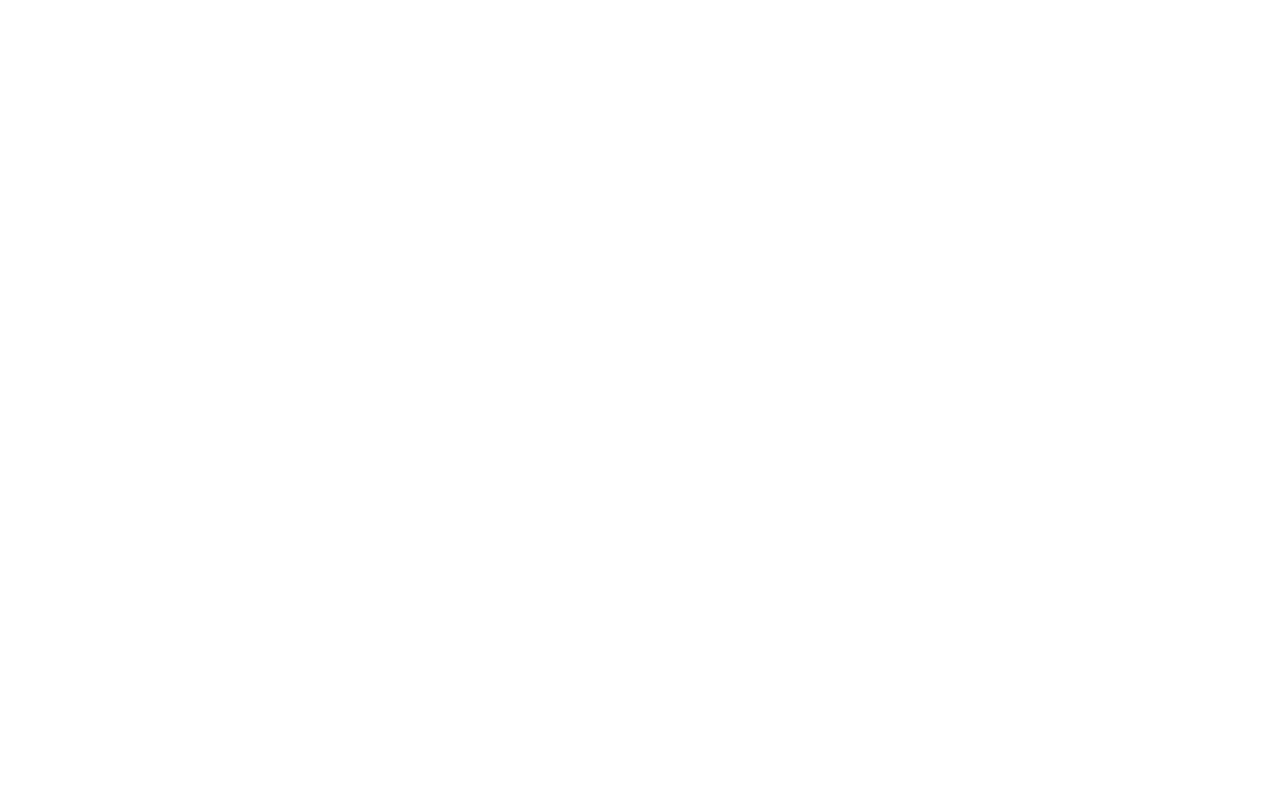
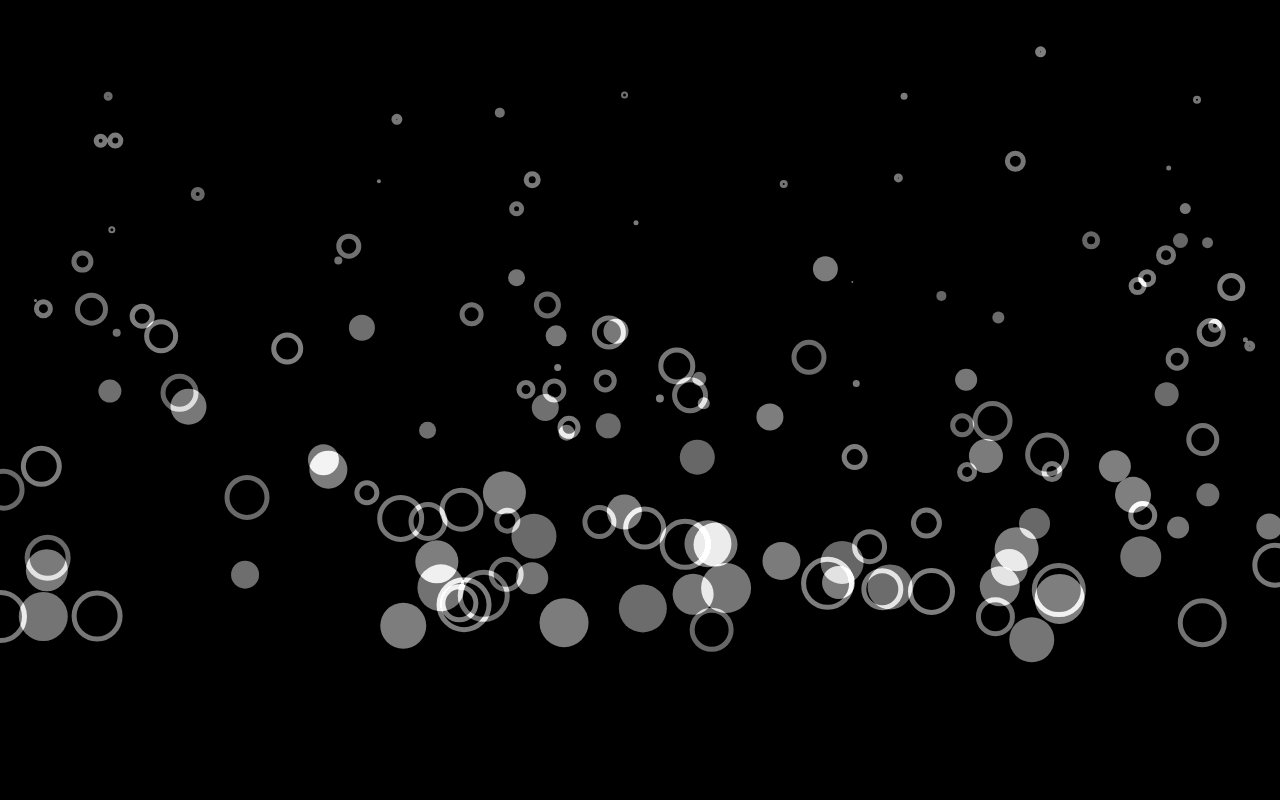
Before and after one commit to kana03181/particle, a plain HTML site: page index.html in a window 1280 px wide. Drawn offline with Linux system fonts and the light colour scheme.

Commit message:
ランダムで表示されるパーティクルを作成

```diff
--- a/assets/css/reset.css
+++ /dev/null
@@ -1,407 +0,0 @@
-/**
- * Resetting margins, paddings, and borders
- */
-html,
-body,
-div,
-span,
-applet,
-object,
-iframe,
-h1,
-h2,
-h3,
-h4,
-h5,
-h6,
-p,
-blockquote,
-pre,
-a,
-abbr,
-acronym,
-address,
-big,
-cite,
-code,
-del,
-dfn,
-em,
-img,
-ins,
-kbd,
-q,
-s,
-samp,
-small,
-strike,
-strong,
-sub,
-sup,
-tt,
-var,
-b,
-u,
-i,
-center,
-dl,
-dt,
-dd,
-ol,
-ul,
-li,
-fieldset,
-form,
-label,
-legend,
-table,
-caption,
-tbody,
-tfoot,
-thead,
-tr,
-th,
-td,
-article,
-aside,
-canvas,
-details,
-embed,
-figure,
-figcaption,
-footer,
-header,
-hgroup,
-main,
-menu,
-nav,
-output,
-ruby,
-section,
-summary,
-time,
-mark,
-audio,
-video {
-  margin: 0;
-  padding: 0;
-  border: 0;
-}
-
-/**
- * Resetting HTML5 Elements for older browsers
- */
-article,
-aside,
-details,
-figcaption,
-figure,
-footer,
-header,
-hgroup,
-main,
-menu,
-nav,
-section {
-  display: block;
-}
-
-/*
-  # Document & Sections
----------------------------------------------- */
-html {
-  box-sizing: border-box;
-  min-height: 100%;
-  overflow-y: scroll;
-  -webkit-text-size-adjust: 100%;
-  scroll-behavior: smooth;
-}
-
-blockquote,
-q {
-  quotes: none;
-}
-
-blockquote:after,
-blockquote:before,
-q:after,
-q:before {
-  content: "";
-  content: none;
-}
-
-hr {
-  overflow: visible;
-}
-
-ol,
-ul {
-  list-style: none;
-}
-
-pre {
-  font-family: monospace;
-  font-size: 1em;
-}
-
-/*
-  # Text-level semantics
----------------------------------------------- */
-a {
-  background-color: transparent;
-  -webkit-text-decoration-skip: objects;
-}
-
-a:active,
-a:hover {
-  outline-width: 0;
-}
-
-abbr[title] {
-  border-bottom: none;
-  text-decoration: underline dotted;
-  text-decoration: underline;
-}
-
-b,
-strong {
-  font-weight: bolder;
-}
-
-code,
-kbd,
-samp {
-  font-family: monospace;
-  font-size: 1em;
-}
-
-dfn {
-  font-style: italic;
-}
-
-mark {
-  background-color: #ff0;
-  color: #000;
-}
-
-small {
-  font-size: 0.8em;
-}
-
-sub,
-sup {
-  position: relative;
-  font-size: 0.75em;
-  line-height: 0;
-  vertical-align: baseline;
-}
-
-sub {
-  bottom: -0.25em;
-}
-
-sup {
-  top: -0.5em;
-}
-
-/*
-  # Embedded content
----------------------------------------------- */
-audio,
-canvas,
-progress,
-video {
-  display: inline-block;
-}
-
-audio:not([controls]) {
-  display: none;
-  height: 0;
-}
-
-img,
-video {
-  max-width: 100%;
-  height: auto;
-  vertical-align: bottom;
-}
-
-svg:not([fill]) {
-  fill: currentColor;
-}
-
-svg:not(:root) {
-  overflow: hidden;
-}
-
-/*
-  # Tabular data
----------------------------------------------- */
-table {
-  border-spacing: 0;
-  border-collapse: collapse;
-}
-
-/*
-  # Forms
----------------------------------------------- */
-button,
-input,
-optgroup,
-select,
-textarea {
-  margin: 0;
-  font: inherit;
-}
-
-button,
-select {
-  text-transform: none;
-}
-
-button,
-input {
-  overflow: visible;
-}
-
-button,
-[type="button"],
-[type="reset"],
-[type="submit"],
-[role="button"] {
-  cursor: pointer;
-  -webkit-appearance: button;
-  display: inline-block;
-  border: 0;
-  background-color: transparent;
-  color: inherit;
-  text-decoration: none;
-  appearance: none;
-}
-
-button:-moz-focusring,
-[type="button"]::-moz-focus-inner,
-[type="reset"]::-moz-focus-inner,
-[type="submit"]::-moz-focus-inner {
-  outline: 1px dotted #000;
-}
-
-legend {
-  display: table;
-  max-width: 100%;
-  color: inherit;
-  white-space: normal;
-}
-
-optgroup {
-  font-weight: bold;
-}
-
-progress {
-  vertical-align: baseline;
-}
-
-textarea {
-  overflow: auto;
-  resize: vertical;
-}
-
-[type="checkbox"],
-[type="radio"] {
-  padding: 0;
-}
-
-[type="search"] {
-  outline-offset: -2px;
-  -webkit-appearance: textfield;
-}
-
-::-webkit-file-upload-button {
-  font: inherit;
-  -webkit-appearance: button;
-}
-
-/*
-  # Interactive & Misc
----------------------------------------------- */
-summary {
-  display: list-item;
-}
-
-template,
-[hidden] {
-  display: none;
-}
-
-/*
-  # Accessibility
----------------------------------------------- */
-[disabled],
-[aria-disabled="true"] {
-  cursor: not-allowed;
-}
-
-[aria-busy="true"] {
-  cursor: progress;
-}
-
-[aria-controls] {
-  cursor: pointer;
-}
-
-[aria-hidden="false"][hidden] {
-  display: initial;
-}
-
-[aria-hidden="false"][hidden]:not(:focus) {
-  position: absolute;
-  clip: rect(0, 0, 0, 0);
-}
-
-:focus:not(:focus-visible),
-::before:focus:not(:focus-visible),
-::after:focus:not(:focus-visible) {
-  outline: none;
-}
-
-/**
- * Prettier ignore
- */
-@media (prefers-reduced-motion: reduce) {
-  *,
-  ::before,
-  ::after {
-    transition-duration: 1ms !important;
-    transition-delay: 0s !important;
-    animation-duration: 1ms !important;
-    animation-delay: -1ms !important;
-    animation-iteration-count: 1 !important;
-    background-attachment: initial !important;
-    scroll-behavior: auto !important;
-  }
-}
-
-/**
- * Checker
- */
-button:not([type]):after {
-  content: "警告： このbuttonにはtype属性がありません";
-  background-color: red;
-  color: #fff;
-}
-
-
-figure{
-  margin-inline-start: 0;
-    margin-inline-end: 0;
-    margin-block-start: 0;
-    margin-block-end: 0;
-}
-
-*,
-*::before,
-*::after {
-  margin: 0;
-  padding: 0;
-  box-sizing: border-box;
-}
--- a/assets/css/style.css
+++ b/assets/css/style.css
@@ -0,0 +1,11 @@
+body{
+  margin: 0;
+  height: 0;
+  overflow: hidden;
+}
+
+canvas{
+  width: 100vw;
+  height: 100vh;
+  background-color: #000;
+}
--- a/assets/main.js
+++ b/assets/main.js
@@ -0,0 +1,146 @@
+let stageW = 0;
+let stageH = 0;
+
+let particleSize = 0; // パーティクルのサイズ
+const MAX_LIFE = 50; // 寿命の最大値
+const PARTICLE_SIZE = 25; // パーティクルのサイズ（定数）
+const emitPerFrame = 3; // フレームあたりの粒子発生数
+const particles = []; // 配列でパーティクルを管理
+
+const canvas = document.querySelector("canvas");
+const context = canvas.getContext("2d");
+
+/** パーティクルクラス **/
+class Particle{
+  constructor(){
+    this.reset();
+  }
+
+  /** 値を初期化します。 **/
+  reset(){
+    this.x = 0;
+    this.y = 0;
+    this.vx = 0;
+    this.vy = 0;
+    this.life = 0;
+    this.scale = 0;
+  }
+
+}
+
+resize();
+tick();
+window.addEventListener("resize", resize);
+
+/** フレーム更新のタイミング **/
+function tick() {
+  setTimeout(tick, 16); // RAFだとブラウザ互換性に課題ありのためsetTimeoutを使用
+
+  // パーティクルを発生
+  emit();
+  // パーティクルを更新
+  update();
+  // 画面を更新する
+  draw();
+}
+
+/** リサイズ時のイベントです。 */
+function resize() {
+  stageW = innerWidth * devicePixelRatio;
+  stageH = innerHeight * devicePixelRatio;
+
+  canvas.width = stageW;
+  canvas.height = stageH;
+
+  particleSize = PARTICLE_SIZE * devicePixelRatio;
+}
+
+// パーティクルを発生させます
+function emit() {
+  for(let i = 0; i < emitPerFrame; i++){
+    // オブジェクトの作成
+    const particle = new Particle();
+
+    // パーティクルの発生場所
+    particle.x = stageW * Math.random();
+    particle.y = (stageH * 3) / 4;
+
+    // 動的にプロパティーを追加します。
+    // 速度
+    particle.vy = 30 * (Math.random() - 0.5);
+
+    //寿命
+    particle.life = MAX_LIFE;
+
+    // パーティクルのシェイプ
+    particle.type = Math.floor(Math.random() * 2) .toString();
+    particles.push(particle);
+  }
+}
+
+// パーティクルを更新します
+function update() {
+  // パーティクルの計算を行う
+  for (let i = 0; i < particles.length; i++) {
+    // オブジェクトの作成
+    const particle = particles[i];
+    // 重力
+    particle.vy -= 1;
+    // 摩擦
+    particle.vy *= 0.92;
+    // 速度を位置に適用
+    particle.y += particle.vy;
+
+    // パーティクルのサイズをライフ依存にする
+    const scale = particle.life / MAX_LIFE;
+    particle.scale = scale;
+    // 寿命を減らす
+    particle.life -= 1;
+    // 寿命の判定
+    if (particle.life <= 0) {
+      // 配列からも削除
+      particles.splice(i, 1);
+      i -= 1;
+    }
+  }
+}
+
+// 描画します
+function draw(time) {
+  // 画面をリセット
+  context.clearRect(0, 0, stageW, stageH);
+  context.globalCompositeOperation = "lighter";
+
+  for (let i = 0; i < particles.length; i++) {
+    const particle = particles[i];
+    context.restore();
+
+    context.beginPath();
+    // 円を描く
+    context.arc(
+      particle.x,
+      particle.y,
+      particle.scale * particleSize,
+      0,
+      Math.PI * 2,
+      false,
+    );
+
+    // 点滅ロジック 0.8〜1.0の間で乱数を得る
+    const alpha = Math.random() * 0.2 + 0.8;
+
+    switch(particle.type){
+      case "0": // 塗りつぶした円「●」を描画
+      context.fillStyle = `hsla(0, 0%, 50%, ${alpha})`;
+      context.fill();
+      break;
+
+      case "1": // 線で円「○」を描画
+      context.strokeStyle = `hsla(0, 0%, 50%, ${alpha})`;
+      context.lineWidth = 5;
+      context.stroke();
+      break;
+    }
+    context.closePath();
+  }
+}
--- a/index.html
+++ b/index.html
@@ -3,9 +3,11 @@
 <head>
   <meta charset="UTF-8">
   <meta name="viewport" content="width=device-width, initial-scale=1.0">
+  <link rel="stylesheet" href="assets/css/style.css">
+  <script src="assets/main.js" defer></script>
   <title>particle</title>
 </head>
 <body>
-
+  <canvas></canvas>
 </body>
 </html>
```
